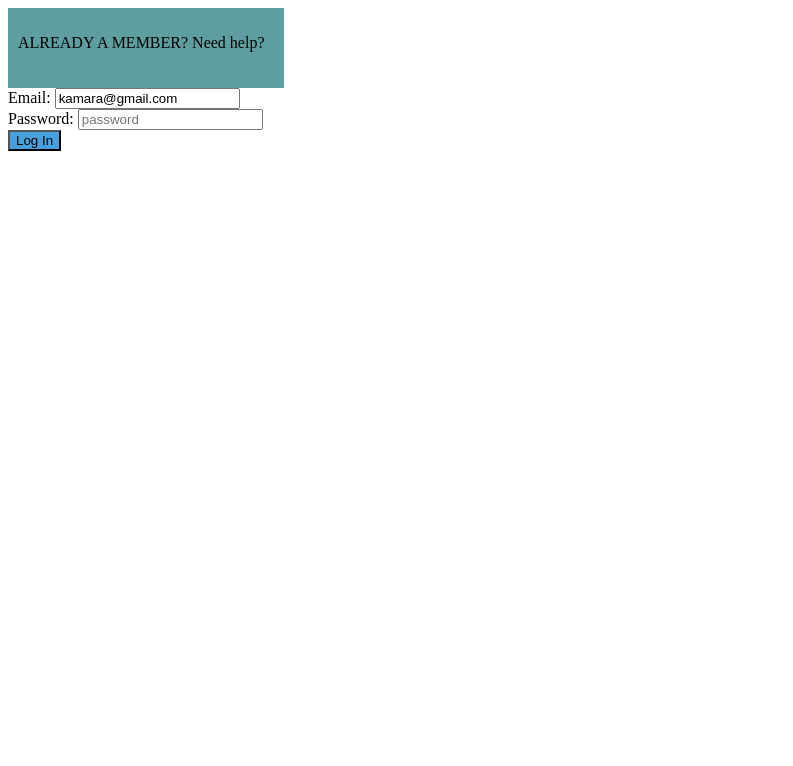
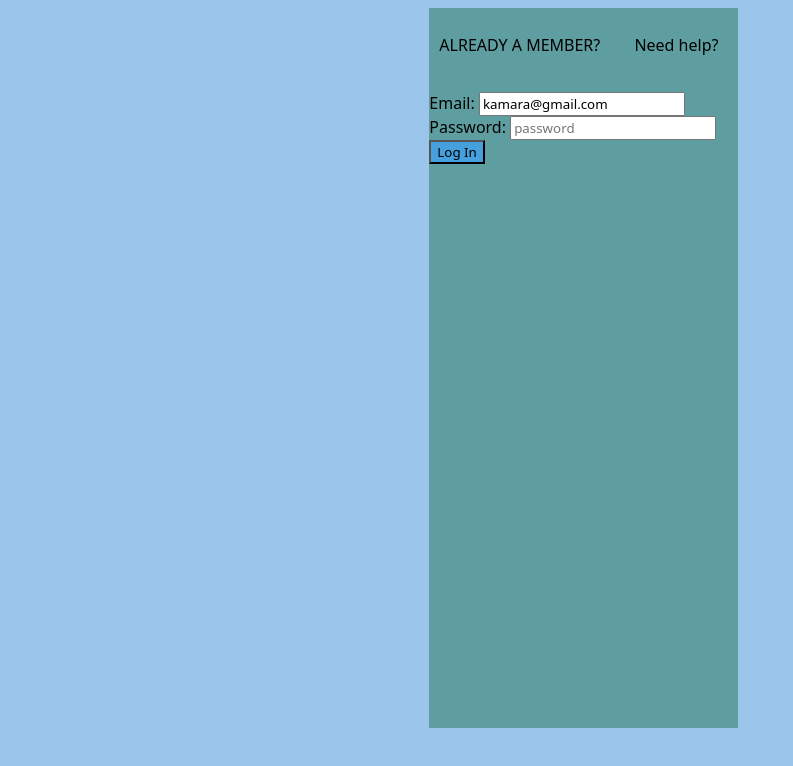
Before and after one commit to kale-Dev1/signup-form, a plain HTML site: page login.html in a window 1280 px wide. Shown: the whole page, without its empty margins (0-793 px from the left). Drawn offline with Linux system fonts and the light colour scheme.

Commit message:
Add font family

```diff
--- a/style.css
+++ b/style.css
@@ -1,4 +1,6 @@
-
+*{
+    font-family: system-ui, -apple-system, BlinkMacSystemFont, 'Segoe UI', Roboto, Oxygen, Ubuntu, Cantarell, 'Open Sans', 'Helvetica Neue', sans-serif;
+}
 .container-fluid{
 
     background-color: bisque;
@@ -42,6 +44,7 @@ form div:last-child{
 }
 
 .login{
+    grid-column: 2;
     height: 90vh;
 
     display: flex;
@@ -49,5 +52,14 @@ form div:last-child{
 }
 .loginForm{
 background-color: cadetblue;
-height: 80px;
+
 }
+
+#loginPage{
+    background-color: rgba(114, 173, 228, 0.697);
+    display: grid;
+    grid-template-columns: 1fr 1fr 1fr;
+}
+span{
+    padding-left: 30px;
+}
```
